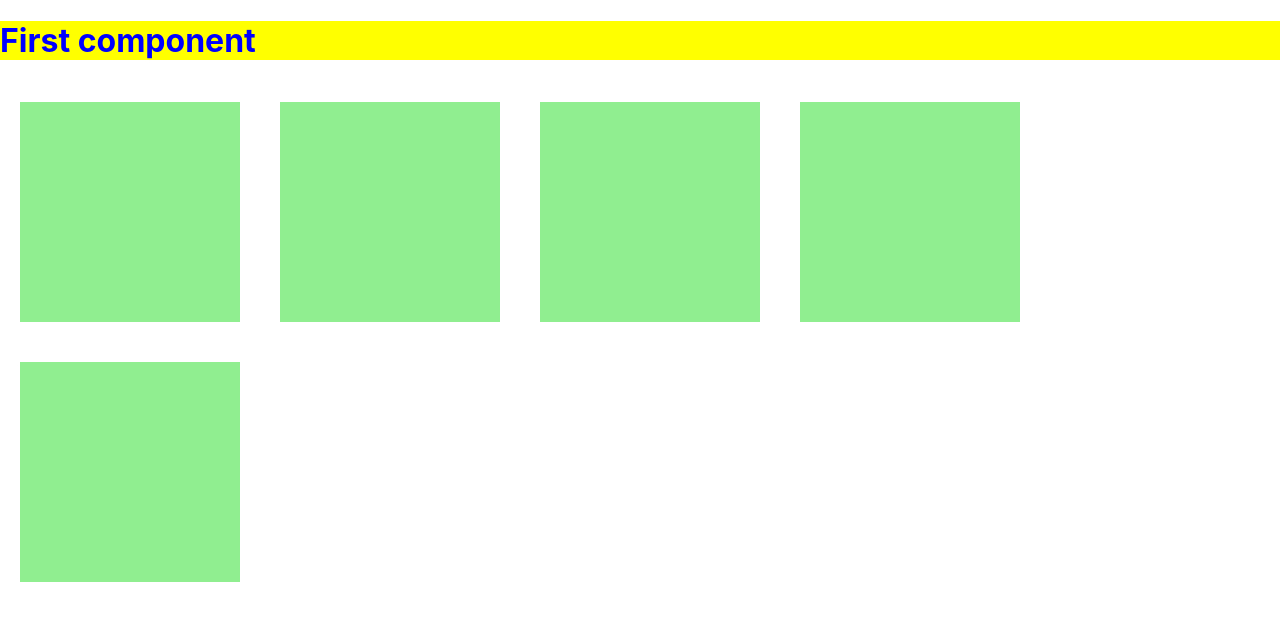
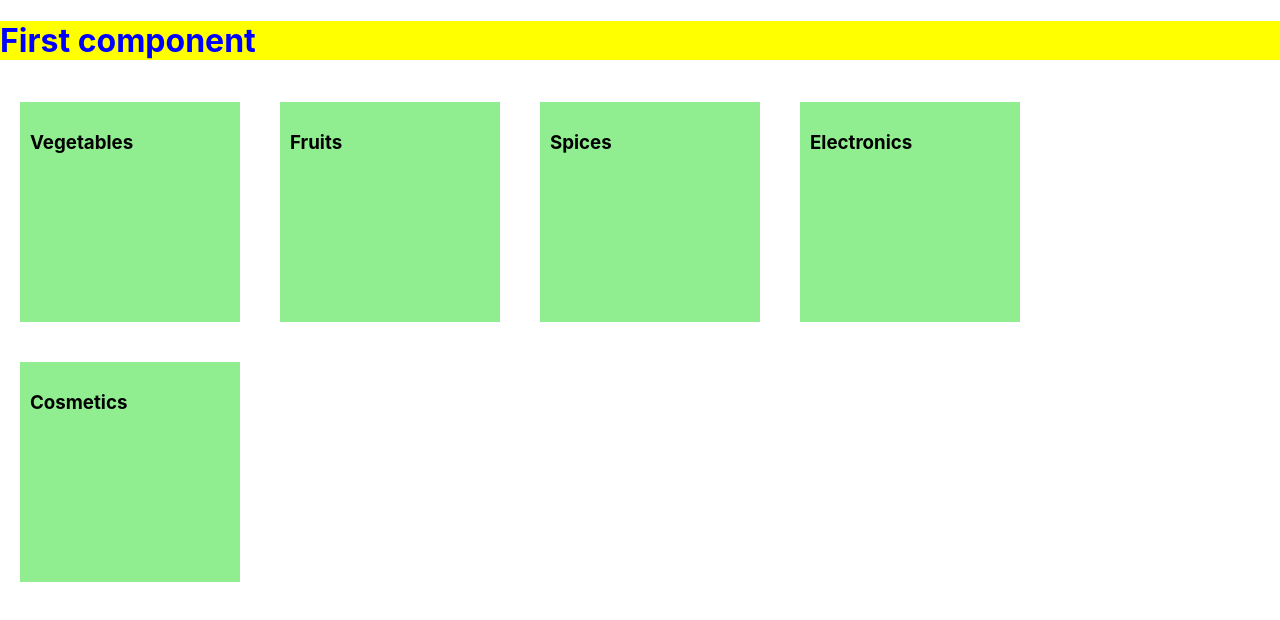
Before and after one commit to vinodh1988/first-react-app, a React (Create React App) app: page / in a window 1280 px wide. Shown: the top 620 px of the page. Built offline with nearby package versions, Linux system fonts and the light colour scheme.

Commit message:
properties

```diff
--- a/src/App.js
+++ b/src/App.js
@@ -5,11 +5,11 @@ import Square from './Square'
    return(
         <div>
                <h1>First component</h1>
-               <Square/>
-               <Square/>
-               <Square/>
-               <Square/>
-               <Square/>
+               <Square title="Vegetables"/>
+               <Square title="Fruits"/>
+               <Square title="Spices"/>
+               <Square title="Electronics"/>
+               <Square title="Cosmetics"/>
         </div>
    )
  }
--- a/src/Square.js
+++ b/src/Square.js
@@ -1,9 +1,9 @@
 
 
-const Square =()=>{
+const Square =({title})=>{
     return(
     <div className="square">
-
+             <h3>  {title} </h3>
     </div>
     )
 }
```
